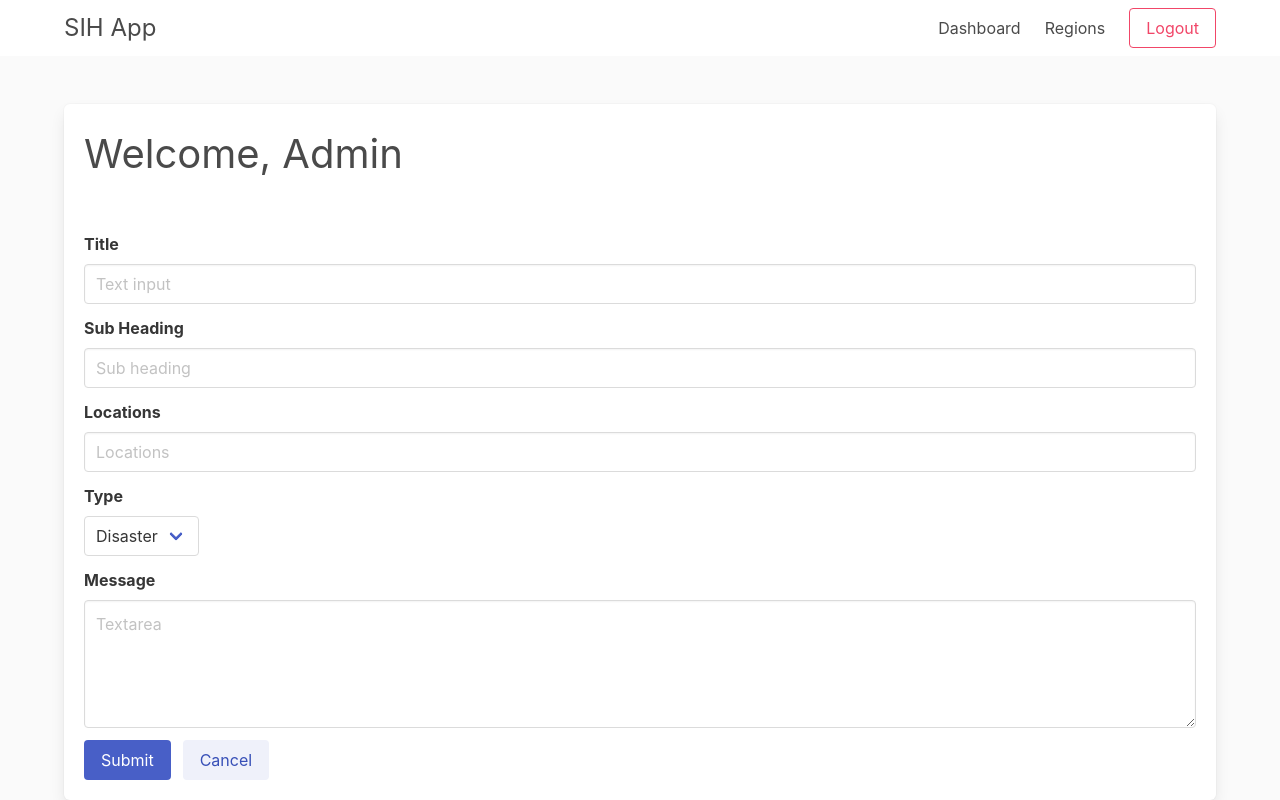
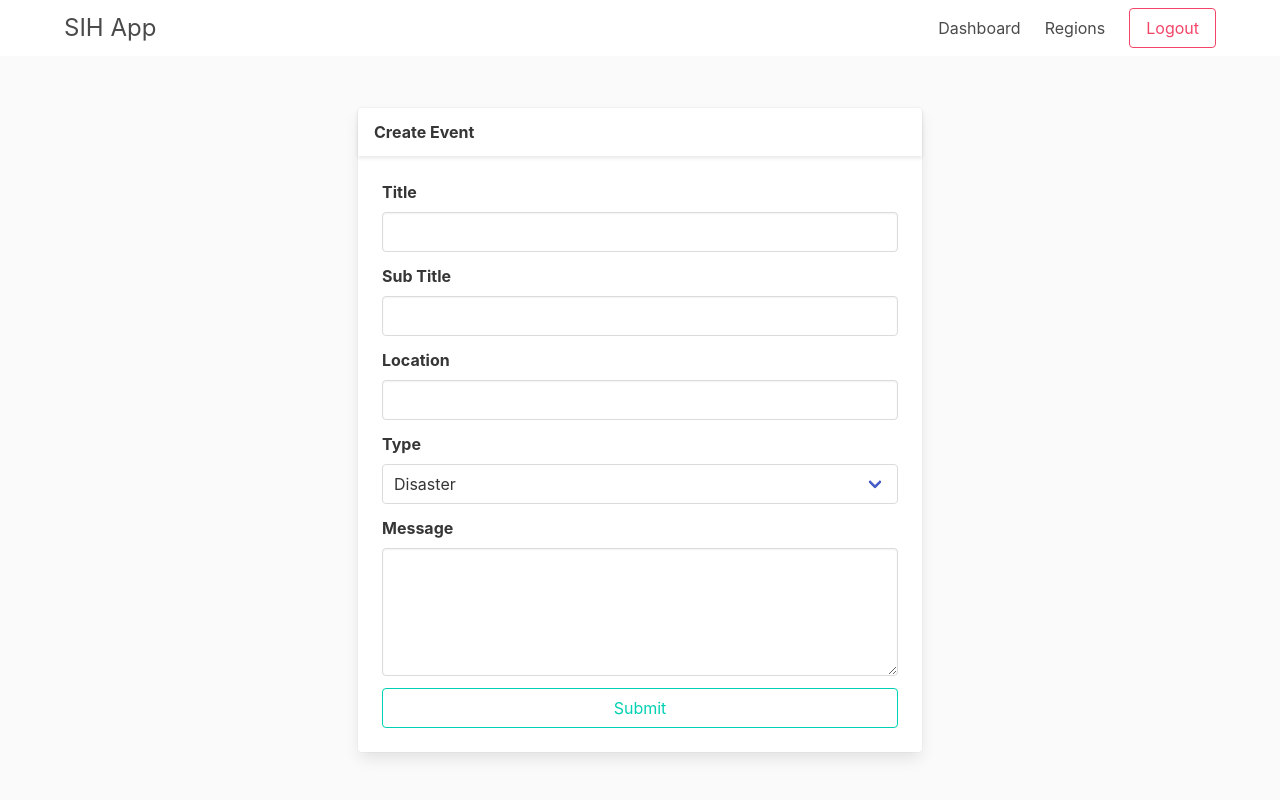
Before and after one commit to smartclash/SIH-Frontend, a Next.js app: page /events/create in a window 1280 px wide. Shown: the top 800 px of the page. Built offline with nearby package versions, Linux system fonts and the light colour scheme.

Commit message:
Redesign event creation page

```diff
--- a/components/Events/AddEvents.tsx
+++ /dev/null
@@ -1,71 +0,0 @@
-import {NextPage} from 'next'
-
-const AddEvents: NextPage = () => (
-    <>
-        <div className='field'>
-            <label className='label'>Title</label>
-            <div className='control'>
-                <input className='input' type='text' placeholder='Text input'/>
-            </div>
-        </div>
-
-        <div className='field'>
-            <label className='label'>Sub Heading</label>
-            <div className='control'>{/* has-icons-left has-icons-right' */}
-                <input className='input' type='text' placeholder='Sub heading'/>
-            </div>
-        </div>
-
-        <div className='field'>
-            <label className='label'>Locations</label>
-            <div className='control'>{/* has-icons-left has-icons-right' */}
-                {/* Here We need to add Icon */}
-                <input className='input' type='text' placeholder='Locations' ></input>
-            </div>
-        </div>
-
-        <div className='field'>
-            <label className='label'>Type</label>
-            <div className='control'>
-                <div className='select'>
-                    <select>
-                        <option>Disaster</option>
-                        <option>Training</option>
-                        <option>Events</option>
-                    </select>
-                </div>
-            </div>
-        </div>
-
-        <div className='field'>
-            <label className='label'>Message</label>
-            <div className='control'>
-                <textarea className='textarea' placeholder='Textarea'></textarea>
-            </div>
-        </div>
-
-        {/* <div className='field'>
-            <div className='control'>
-                <label className='radio'>
-                    <input type='radio' name='question'/>
-                    Yes
-                </label>
-                <label className='radio'>
-                    <input type='radio' name='question'/>
-                    No
-                </label>
-            </div>
-        </div> */}
-
-        <div className='field is-grouped'>
-            <div className='control'>
-                <button className='button is-link'>Submit</button>
-            </div>
-            <div className='control'>
-                <button className='button is-link is-light'>Cancel</button>
-            </div>
-        </div>
-    </>
-)
-
-export default AddEvents
--- a/pages/events/create.tsx
+++ b/pages/events/create.tsx
@@ -1,16 +1,65 @@
 import type {NextPage} from 'next'
-
-import AddEvents from '@/components/Events/AddEvents'
 
 const EventPage: NextPage = () => (
     <section className='hero has-background-white-bis is-fullheight-with-navbar'>
         <div className='hero-body'>
+            <div className='container'>
+                <div className='columns'>
+                    <div className='column is-half is-offset-3'>
+                        <div className='card'>
+                            <div className='card-header'>
+                                <p className='card-header-title'>Create Event</p>
+                            </div>
+                            <div className='card-content'>
+                                <div className='field'>
+                                    <label className='label'>Title</label>
+                                    <div className='control'>
+                                        <input className='input' type='text' />
+                                    </div>
+                                </div>
 
-            <div className='container box'>
-                <div className='mb-6'>
-                    <p className='is-size-2'>Welcome, Admin</p>
+                                <div className='field'>
+                                    <label className='label'>Sub Title</label>
+                                    <div className='control'>
+                                        <input className='input' type='text' />
+                                    </div>
+                                </div>
+
+                                <div className='field'>
+                                    <label className='label'>Location</label>
+                                    <div className='control'>
+                                        <input className='input' type='text' />
+                                    </div>
+                                </div>
+
+                                <div className='field'>
+                                    <label className='label'>Type</label>
+                                    <div className='control is-expanded'>
+                                        <div className='select is-fullwidth'>
+                                            <select>
+                                                <option>Disaster</option>
+                                                <option>Contest</option>
+                                                <option>Fundraising</option>
+                                            </select>
+                                        </div>
+                                    </div>
+                                </div>
+
+                                <div className='field'>
+                                    <label className='label'>Message</label>
+                                    <div className='control'>
+                                        <textarea className='textarea'></textarea>
+                                    </div>
+                                </div>
+                                <div className='field'>
+                                    <div className='control'>
+                                        <input className='button is-primary is-outlined is-fullwidth' value='Submit' />
+                                    </div>
+                                </div>
+                            </div>
+                        </div>
+                    </div>
                 </div>
-                <AddEvents />
             </div>
         </div>
     </section>
```
